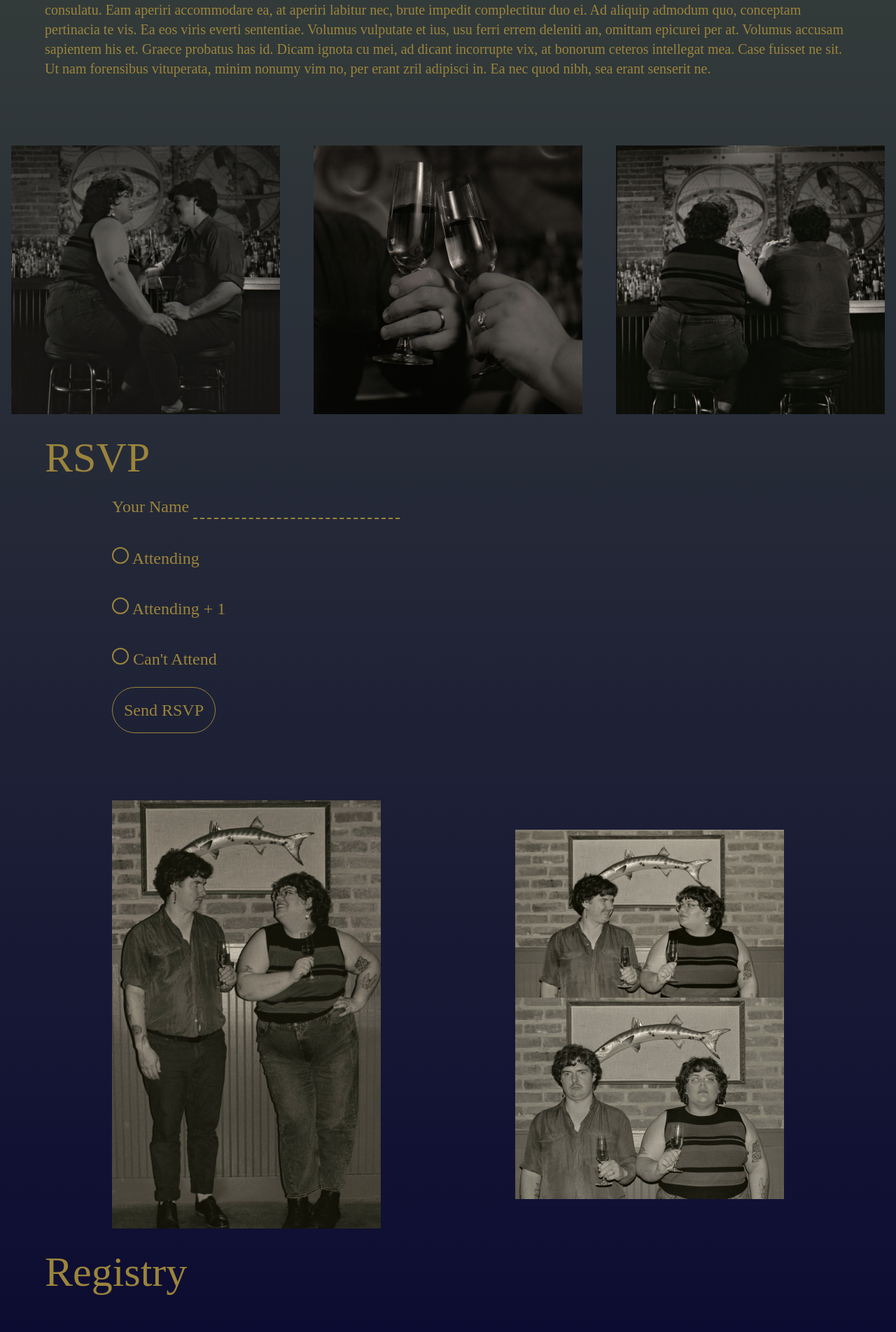
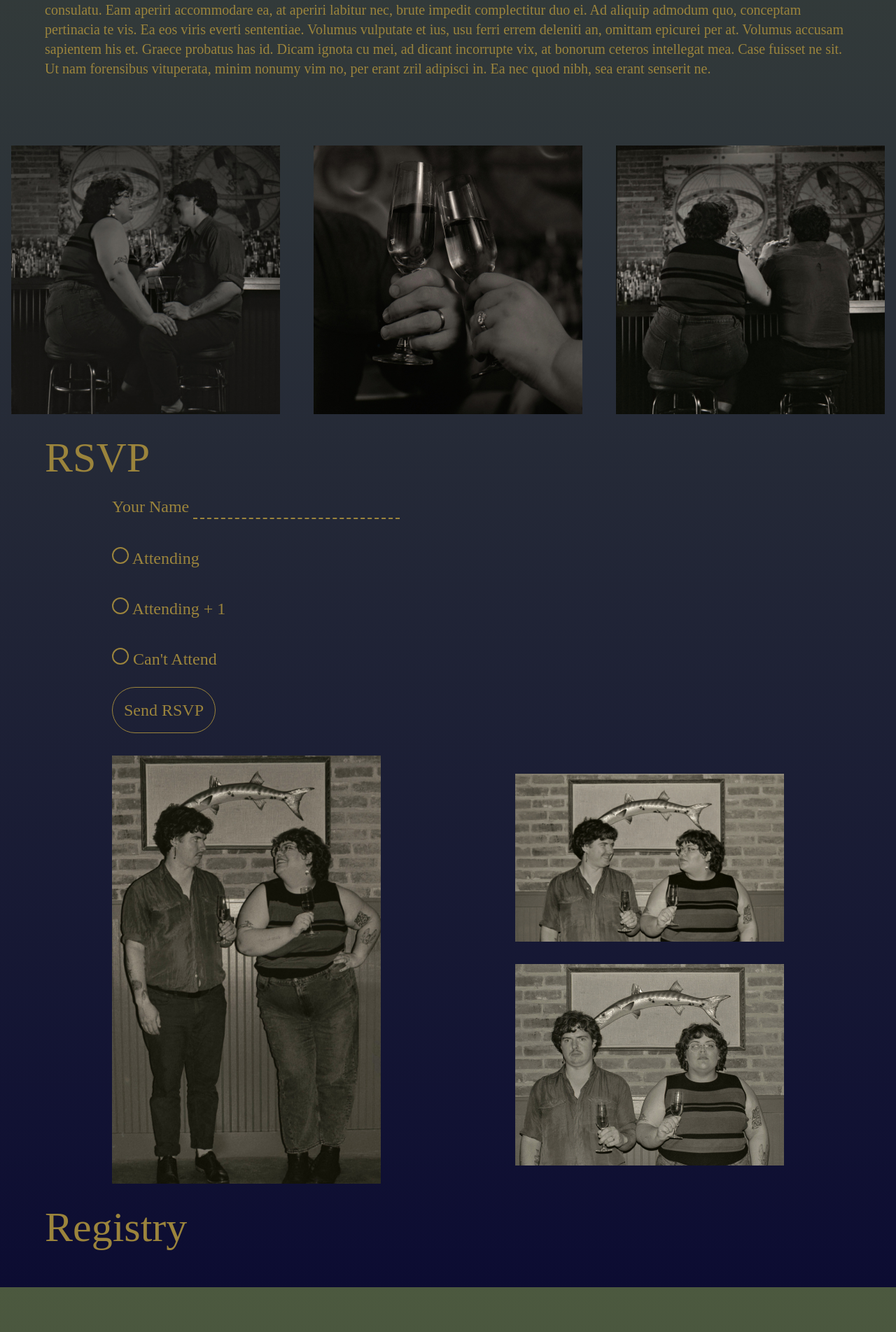
Before and after one commit to whatnotery/wedding, a Jekyll site: the page built from index.md, in a window 1280 px wide. Shown: the part 1239-3143 px from the top of the page at 70% size. Built offline with Jekyll 4.4.1, drawn with Linux system fonts in a browser that asks for light colours; nearby versions of some CDN libraries; some web fonts are replaced; after the commit the page ends 3079 px from its top, so only the background shows below that.

Commit message:
formatting

```diff
--- a/_layouts/default.html
+++ b/_layouts/default.html
@@ -42,19 +42,21 @@
                 {% include RSVP.html %}
             </section>
             <div
-                class="flex flex-col md:flex-row items-center justify-evenly gap-4 sm:gap-8 pt-8 sm:pt-16 px-4 sm:px-0"
+                class="flex flex-col md:flex-row justify-evenly items-center gap-4 sm:gap-8 px-4 sm:px-0"
             >
                 <img
                     class="aspect-16/9 w-full sm:max-w-96"
                     src="{{ '/assets/img/rsvp_1.jpg' | relative_url }}"
                 />
-                <div class="flex flex-col justify-between">
+                <div
+                    class="flex flex-col justify-between gap-4 sm:gap-8 px-4 sm:px-0"
+                >
                     <img
-                        class="w-full sm:max-w-96"
+                        class="aspect-2/3 sm:max-w-96"
                         src="{{ '/assets/img/rsvp_2.jpg' | relative_url }}"
                     />
                     <img
-                        class="w-full sm:max-w-96"
+                        class="aspect-2/3 sm:max-w-96"
                         src="{{ '/assets/img/rsvp_3.jpg' | relative_url }}"
                     />
                 </div>
```
